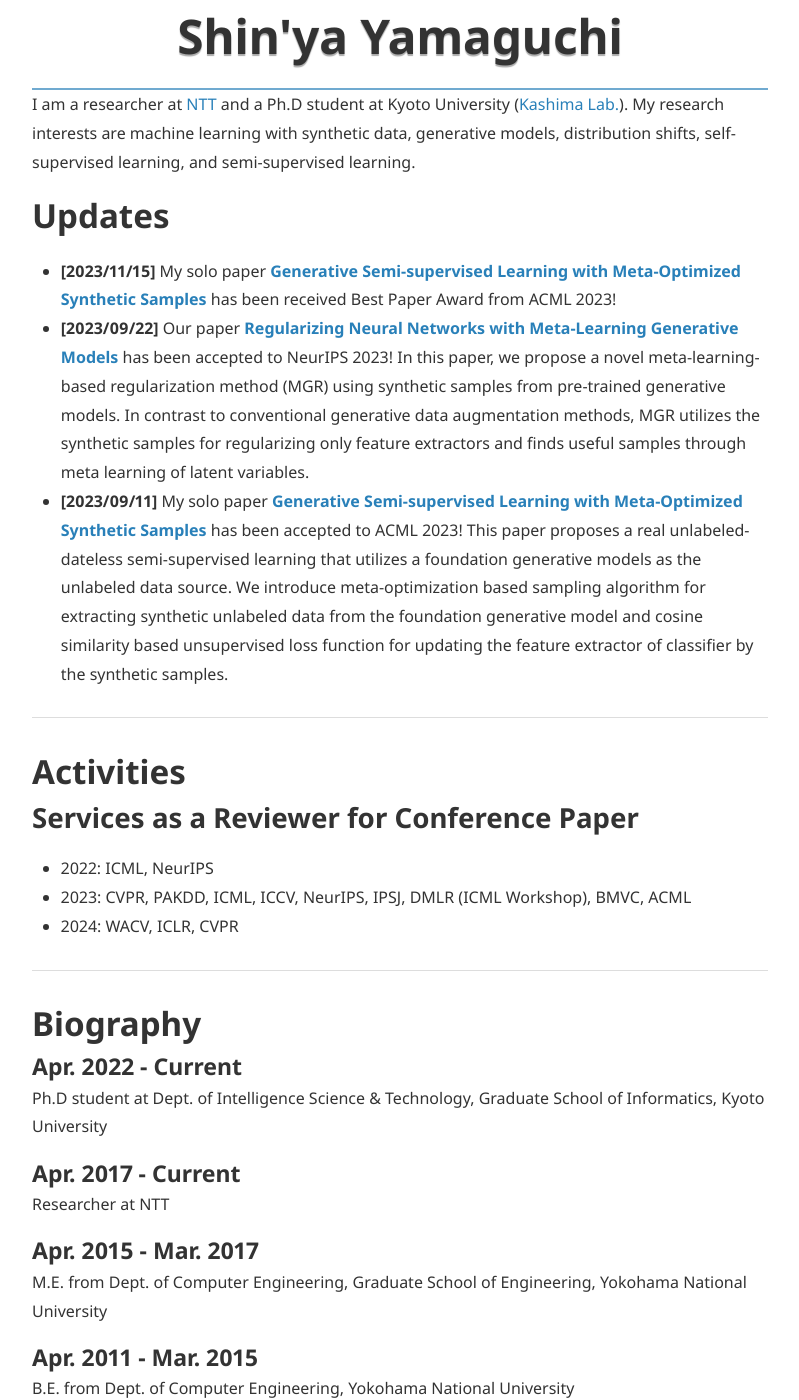
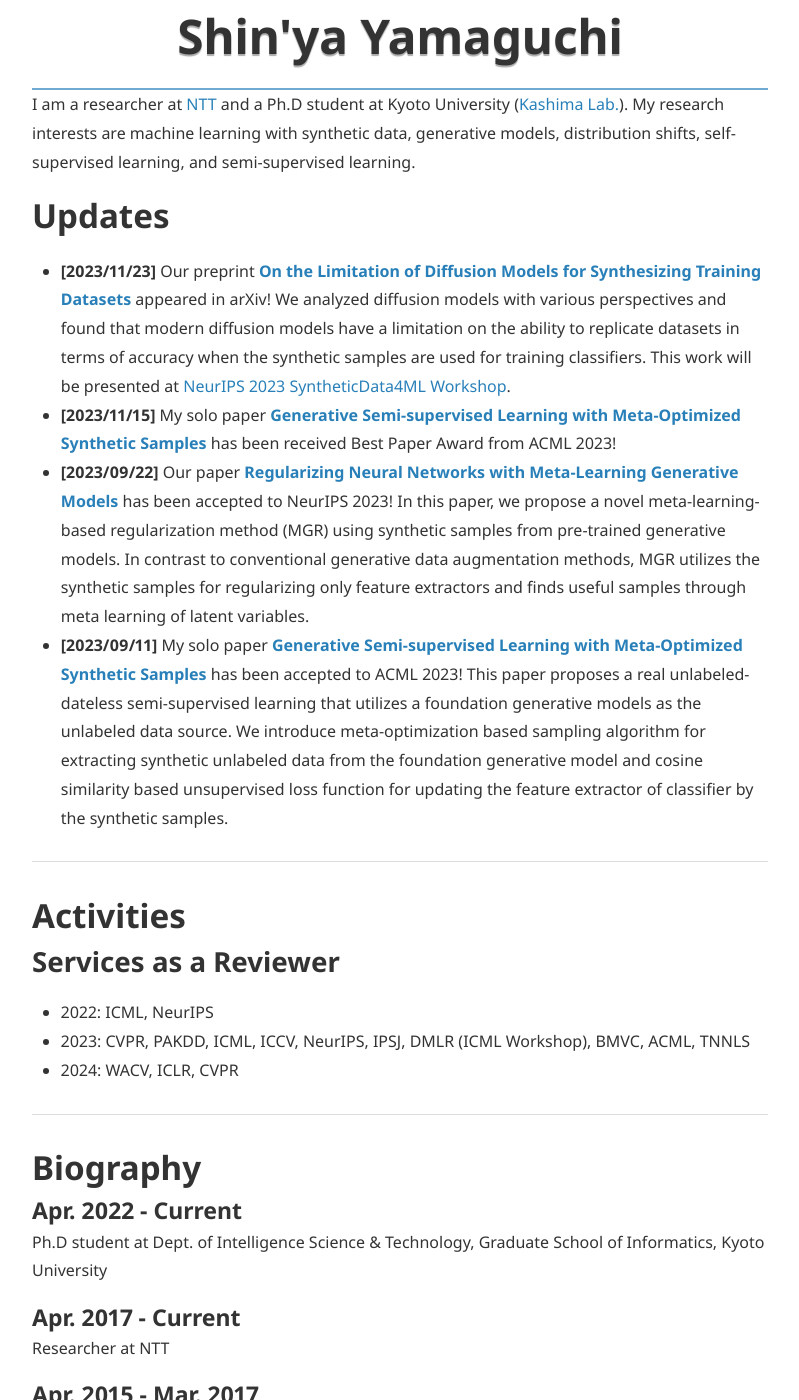
Before and after one commit to yshinya6/yshinya6.github.io, a Jekyll site: the page built from index.md, in a window 1280 px wide and 1400 px high, scrolled down 340 px. Shown: the whole window, without its empty margins (240-1039 px from the left). Built offline with Jekyll 4.4.1, drawn with Linux system fonts in a browser that asks for light colours; nearby versions of some CDN libraries; some of the changed text lies outside the part shown.

Commit message:
Add SyntheticData4ML

```diff
--- a/index.md
+++ b/index.md
@@ -20,6 +20,7 @@ I am a researcher at [NTT](https://www.rd.ntt/e/cds/) and a Ph.D student at Kyot
 My research interests are machine learning with synthetic data, generative models, distribution shifts, self-supervised learning, and semi-supervised learning.
 
 # Updates
+* **[2023/11/23]** Our preprint [**On the Limitation of Diffusion Models for Synthesizing Training Datasets**](https://arxiv.org/abs/2311.13090) appeared in arXiv! We analyzed diffusion models with various perspectives and found that modern diffusion models have a limitation on the ability to replicate datasets in terms of accuracy when the synthetic samples are used for training classifiers. This work will be presented at [NeurIPS 2023 SyntheticData4ML Workshop](https://www.syntheticdata4ml.vanderschaar-lab.com/).
 * **[2023/11/15]** My solo paper [**Generative Semi-supervised Learning with Meta-Optimized Synthetic Samples**](https://arxiv.org/abs/2309.16143) has been received Best Paper Award from ACML 2023!
 * **[2023/09/22]** Our paper [**Regularizing Neural Networks with Meta-Learning Generative Models**](https://arxiv.org/abs/2307.13899) has been accepted to NeurIPS 2023! In this paper, we propose a novel meta-learning-based regularization method (MGR) using synthetic samples from pre-trained generative models. In contrast to conventional generative data augmentation methods, MGR utilizes the synthetic samples for regularizing only feature extractors and finds useful samples through meta learning of latent variables.
 * **[2023/09/11]** My solo paper [**Generative Semi-supervised Learning with Meta-Optimized Synthetic Samples**](https://arxiv.org/abs/2309.16143) has been accepted to ACML 2023! This paper proposes a real unlabeled-dateless semi-supervised learning that utilizes a foundation generative models as the unlabeled data source. We introduce meta-optimization based sampling algorithm for extracting synthetic unlabeled data from the foundation generative model and cosine similarity based unsupervised loss function for updating the feature extractor of classifier by the synthetic samples.
@@ -27,9 +28,9 @@ My research interests are machine learning with synthetic data, generative model
 ---
 
 # Activities
-## Services as a Reviewer for Conference Paper
+## Services as a Reviewer
 - 2022: ICML, NeurIPS
-- 2023: CVPR, PAKDD, ICML, ICCV, NeurIPS, IPSJ, DMLR (ICML Workshop), BMVC, ACML
+- 2023: CVPR, PAKDD, ICML, ICCV, NeurIPS, IPSJ, DMLR (ICML Workshop), BMVC, ACML, TNNLS
 - 2024: WACV, ICLR, CVPR
 
 ---
@@ -95,7 +96,10 @@
 Asian Conference on Intelligent Information and Database Systems (ACIIDS), 2017
 
 ## International Workshop
-1. <u>S. Yamaguchi</u>, S. Kanai, A. Kumagai, D. Chijiwa, H. Kashima,
+1. <u>S. Yamaguchi</u> and T. Fukuda,
+[**On the Limitation of Diffusion Models for Synthesizing Training Datasets**](https://arxiv.org/abs/2311.13090),
+SyntheticData4ML Workshop at NeurIPS 2023.
+2.  <u>S. Yamaguchi</u>, S. Kanai, A. Kumagai, D. Chijiwa, H. Kashima,
 [**Regularizing Neural Networks with Meta-Learning Generative Models**](https://arxiv.org/abs/2307.13899),
 Data-centric Machine Learning Research (DMLR) Workshop at ICML 2023.
 
```
